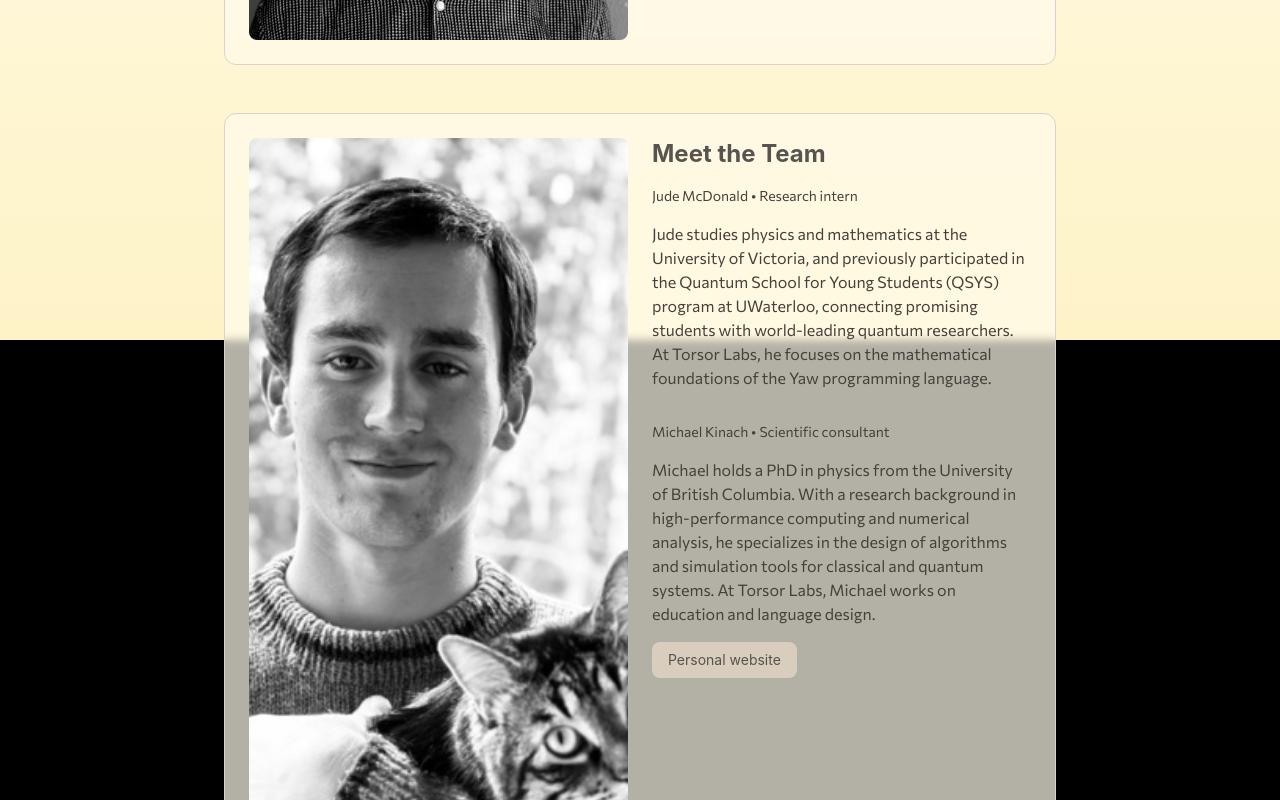
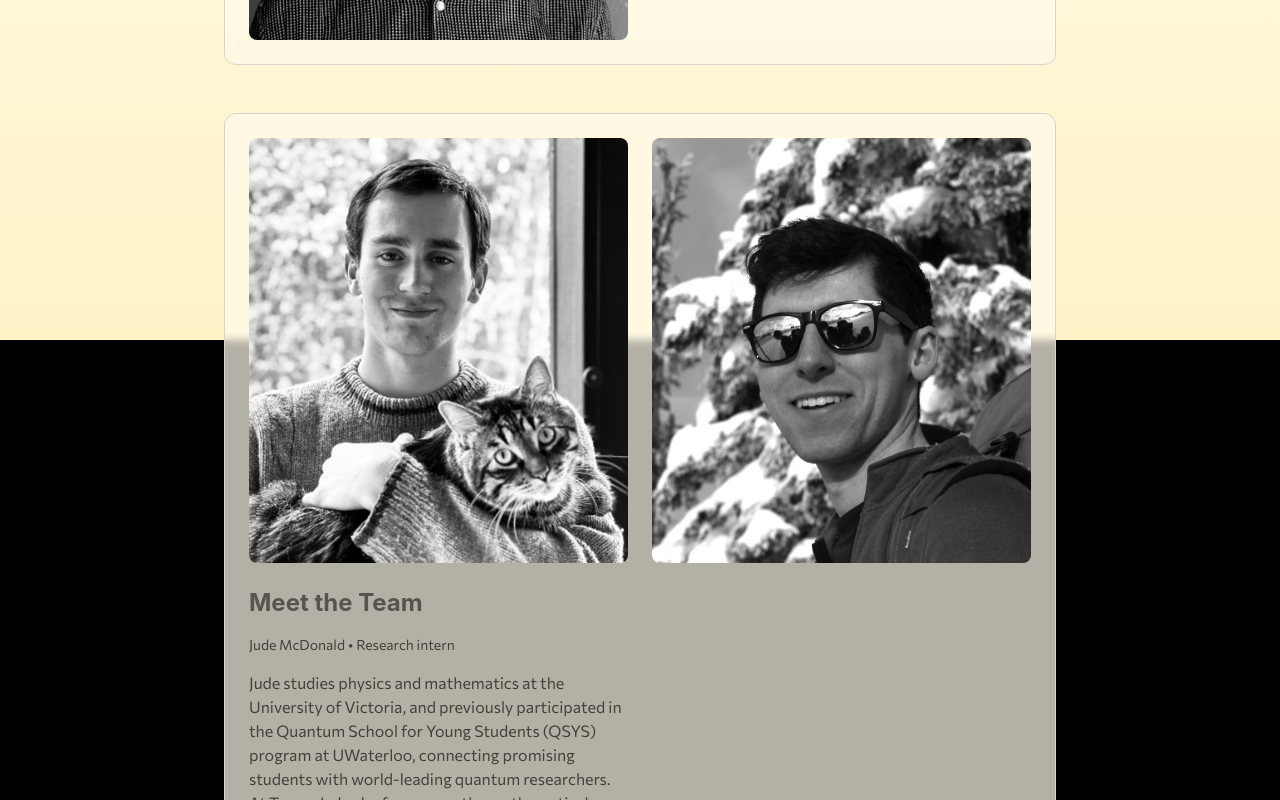
Before and after one commit to torsor-io/torsor-io, a React (Create React App) app: page /#/team in a window 1280 px wide. Shown: the part 460-1260 px from the top of the page. Built offline with nearby package versions, Linux system fonts and the light colour scheme; the HTML template or start-up script is replaced by a standard one.

Commit message:
Update index.js

```diff
--- a/src/components/TeamPage/index.js
+++ b/src/components/TeamPage/index.js
@@ -103,6 +103,9 @@ const TeamPage = ({ isDark, setIsDark, waveState, setWaveState }) => {
                     alt="Jude McDonald"
                     className="w-full h-full object-cover"
                   />
+                </div>
+
+<div className="aspect-auto rounded-lg overflow-hidden">
                   <img
                     src="/assets/team/mike-bw.jpg"
                     alt="Michael Kinach"
```
